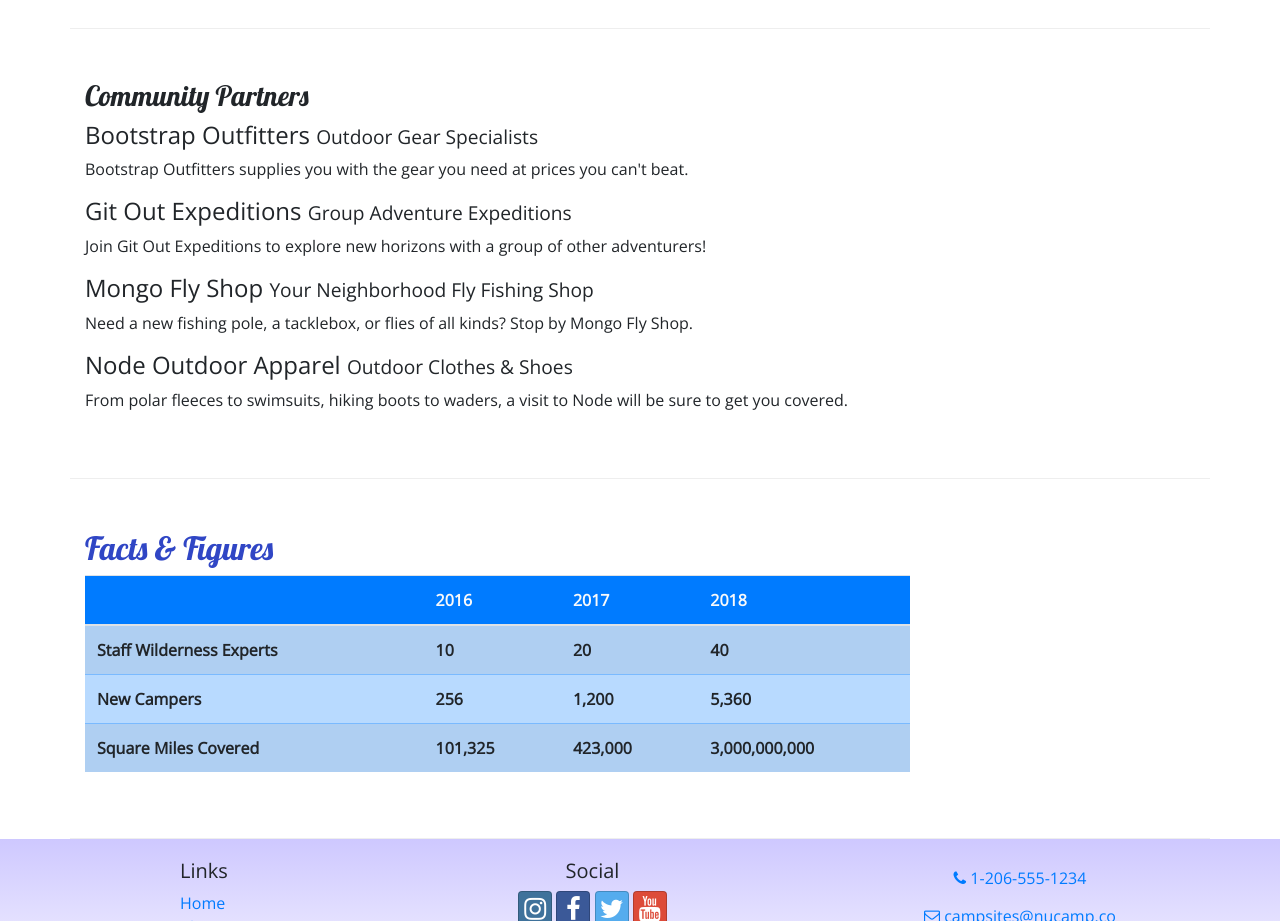
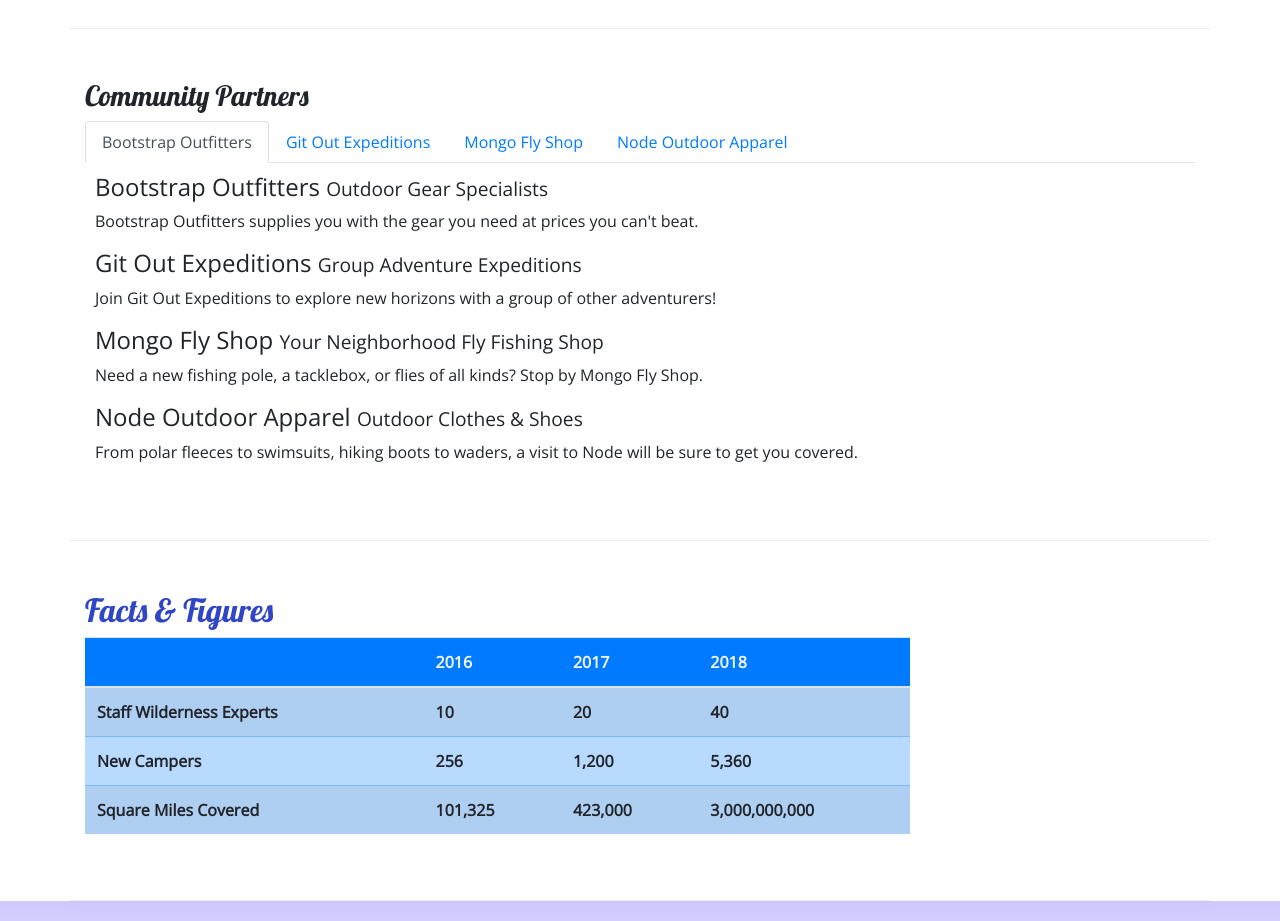
Before and after one commit to leosaban/Nucampsite, a website: page aboutus.html in a window 1280 px wide. Shown: the part 800-1721 px from the top of the page. Drawn offline with nearby package versions, Linux system fonts and the light colour scheme.

Commit message:
adding tabs

```diff
--- a/aboutus.html
+++ b/aboutus.html
@@ -148,16 +148,28 @@
     <div class="row row-content">
       <div class="col">
         <h3>Community Partners</h3>
+        <ul class="nav nav-tabs">
+          <li class="nav-item"><a class="nav-link active" href="#bootstrap" role="tab" data-toggle="tab">Bootstrap Outfitters</a></li>
+          <li class="nav-item"><a class="nav-link" href="#git" role="tab" data-toggle="tab">Git Out Expeditions</a></li>
+          <li class="nav-item"><a class="nav-link" href="#mongo" role="tab" data-toggle="tab">Mongo Fly Shop</a></li>
+          <li class="nav-item"><a class="nav-link" href="#node" role="tab" data-toggle="tab">Node Outdoor Apparel</a></li>
+        </ul>
+        <div class="tab-content">
+          <div role="tabpanel" class="tab-pane fade show active" id="bootstrap">
             <h4>Bootstrap Outfitters <small>Outdoor Gear Specialists</small></h4>
             <p class="d-none d-sm-block">
               Bootstrap Outfitters supplies you with the gear you need at prices you
               can't beat.
             </p>
+          </div>
+          <div role="tabpanel" class="tab-pane fade show active" id="git">
             <h4>Git Out Expeditions <small>Group Adventure Expeditions</small></h4>
             <p class="d-none d-sm-block">
               Join Git Out Expeditions to explore new horizons with a group of other
               adventurers!
             </p>
+          </div>
+          <div role="tabpanel" class="tab-pane fade show active" id="mongo">
             <h4>
               Mongo Fly Shop <small>Your Neighborhood Fly Fishing Shop</small>
             </h4>
@@ -165,11 +177,15 @@
               Need a new fishing pole, a tacklebox, or flies of all kinds? Stop by
               Mongo Fly Shop.
             </p>
+          </div>
+          <div role="tabpanel" class="tab-pane fade show active" id="node">
             <h4>Node Outdoor Apparel <small>Outdoor Clothes & Shoes</small></h4>
             <p class="d-none d-sm-block">
               From polar fleeces to swimsuits, hiking boots to waders, a visit to
               Node will be sure to get you covered.
             </p>
+          </div>
+      </div>
       </div>
     </div>
 
--- a/css/styles.css
+++ b/css/styles.css
@@ -33,3 +33,8 @@ header h2 {
 .navbar {
     background-color: #901cad;
 }
+.tab-content {
+    border: 1px;
+    border-top: none;
+    padding: 10px;
+}
```
Lines whose indentation alone changed are shown as unchanged.
